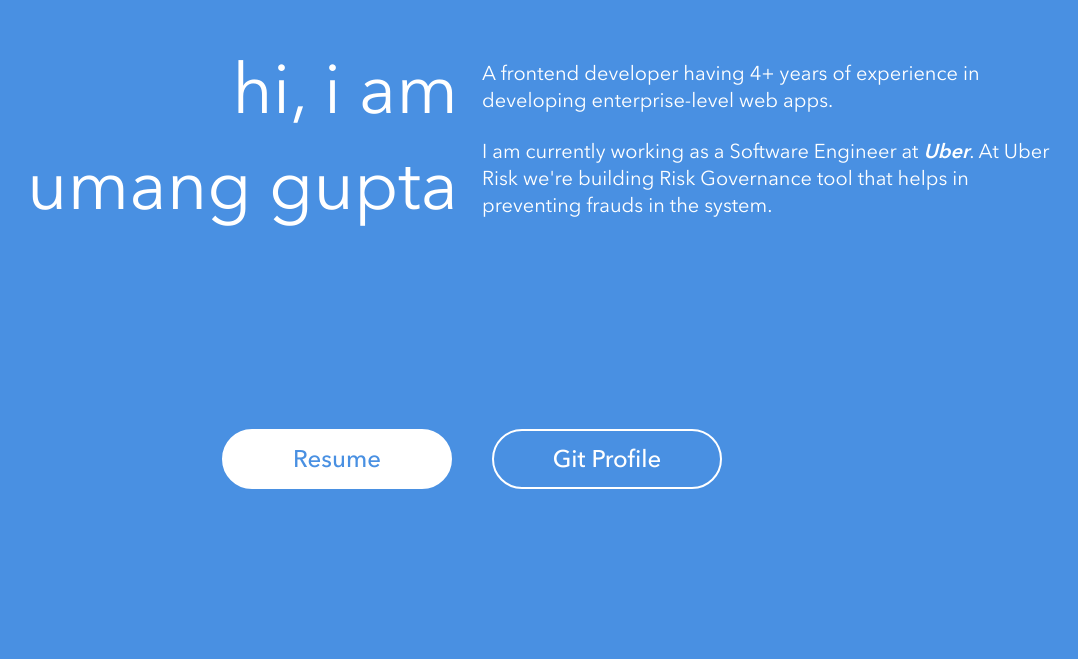
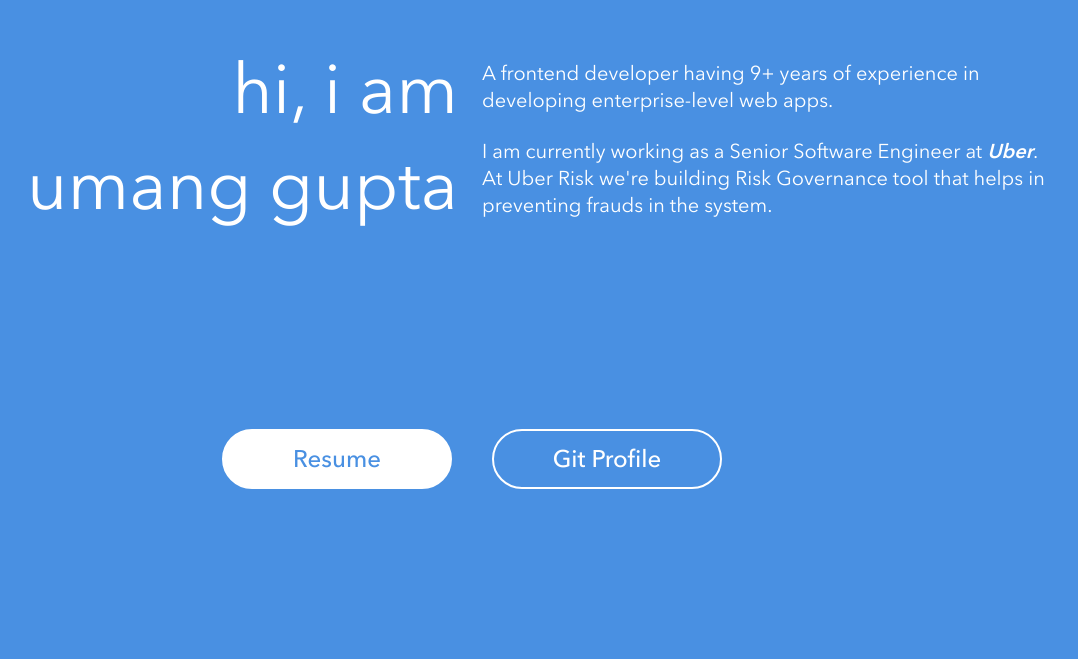
Before and after one commit to umangg21/portfolio, a React (Create React App) app: page / in a window 1280 px wide. Shown: the part 141-800 px from the top of the page, without its empty margins (168-1246 px from the left). Built offline with nearby package versions, Linux system fonts and the light colour scheme.

Commit message:
Update experience description and job title in Landing component

```diff
--- a/src/components/Home/Landing/Landing.jsx
+++ b/src/components/Home/Landing/Landing.jsx
@@ -12,8 +12,8 @@ const Landing = () => {
             </div>
             <div className="landing-block-right text-white">
                 <div className="content">
-                    <p className="mb-4">A frontend developer having 4+ years of experience in developing enterprise-level web apps.</p>
-                    <p>I am currently working as a Software Engineer at <b><i><a className="link" rel="noopener noreferrer" target="_blank" href="https://www.uber.com/">Uber</a></i></b>.
+                    <p className="mb-4">A frontend developer having 9+ years of experience in developing enterprise-level web apps.</p>
+                    <p>I am currently working as a Senior Software Engineer at <b><i><a className="link" rel="noopener noreferrer" target="_blank" href="https://www.uber.com/">Uber</a></i></b>.
                         At Uber Risk we're building Risk Governance tool that helps in preventing frauds in the system.
                         </p>
                 </div>
```
Also changed, not shown: 1 other file (tests, documents, lock files or other folders).
